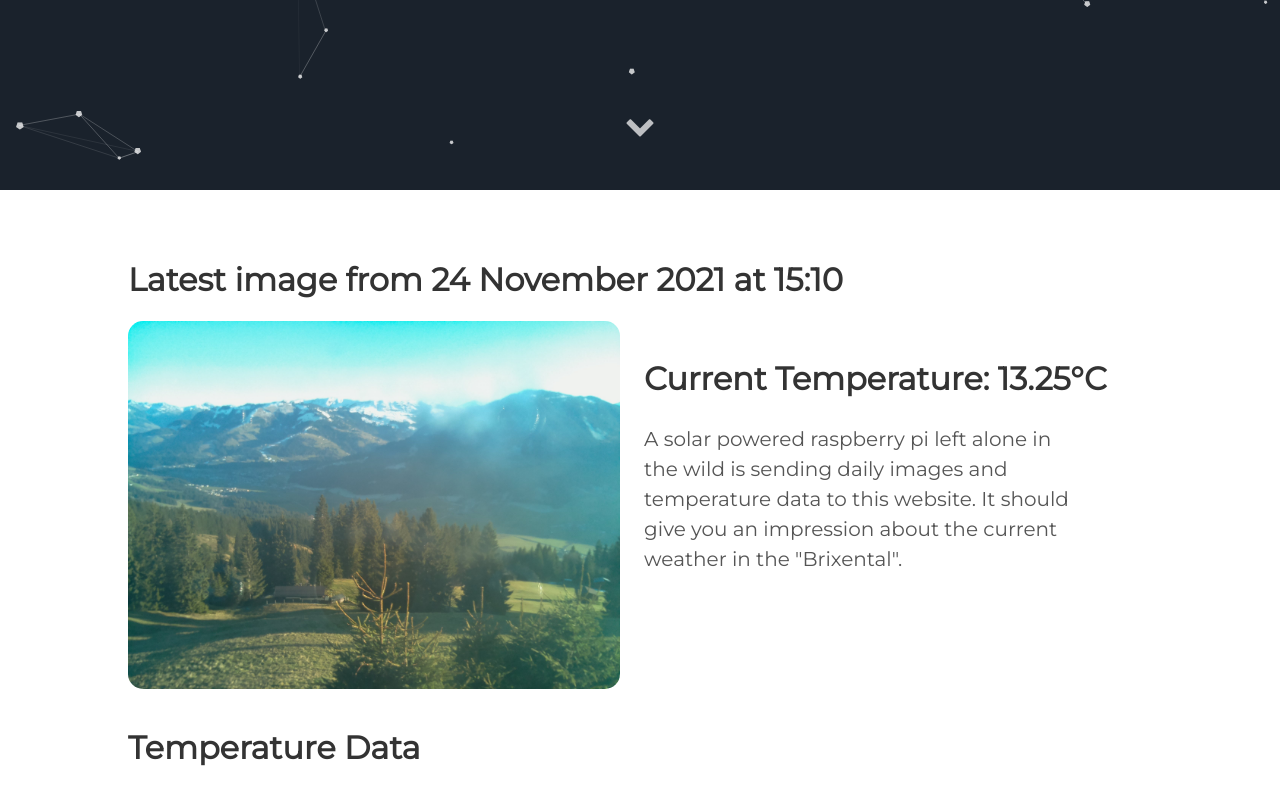
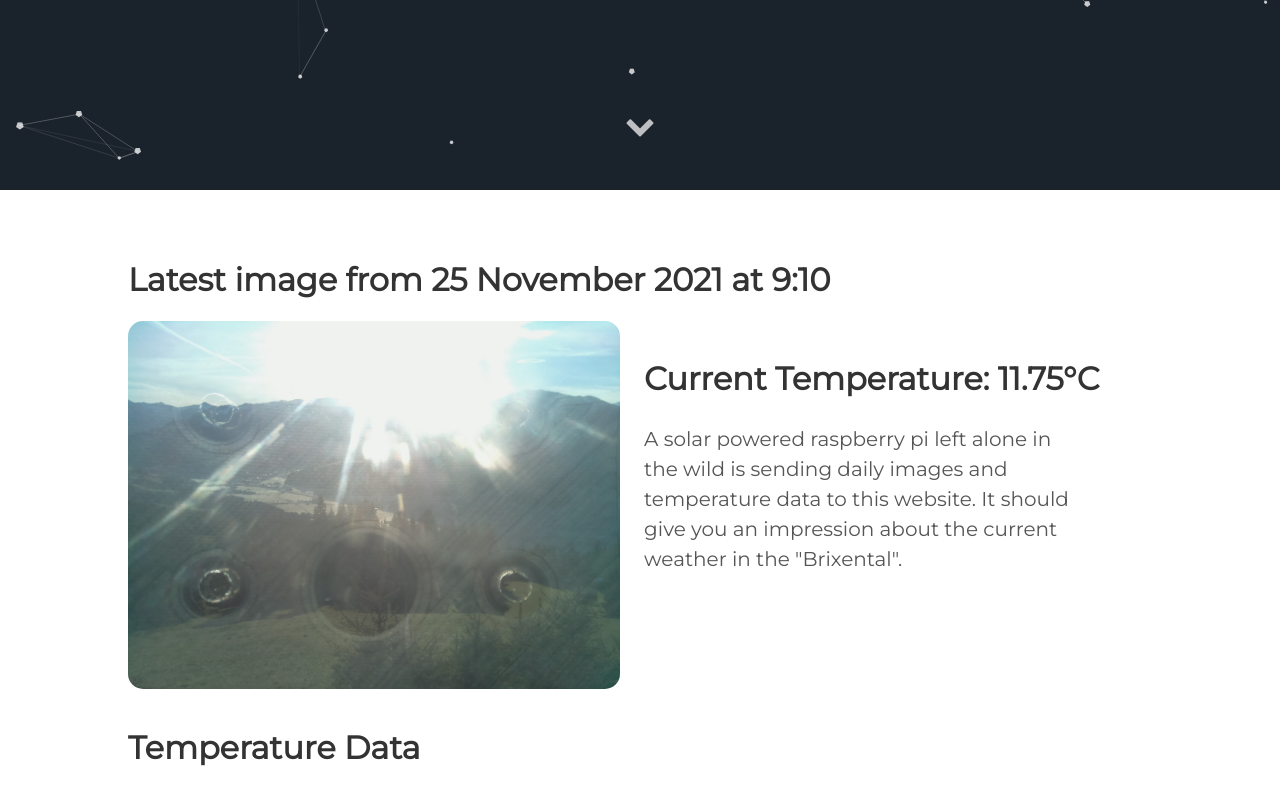
Before and after one commit to vektorious/vektorious.github.io, a Jekyll site: the page built from resources/huette.md, in a window 1280 px wide and 900 px high, scrolled down 710 px. Shown: the top 805 px of the window. Built offline with Jekyll 4.4.1, drawn with Linux system fonts in a browser that asks for light colours.

Commit message:
I'm a bot beep boop

```diff
--- a/resources/huette.md
+++ b/resources/huette.md
@@ -6,13 +6,13 @@ image: '/assets/img/'
 description: 'Live image from the Austrian alps'
 twitter_text: ' '
 ---
-## Latest image from 24 November 2021 at 15:10
+## Latest image from 25 November 2021 at  9:10
 <div class="huette">
   <div class="huette-image">
     <img src="{{ "/assets/img/huette.jpg" | prepend: site.baseurl }}">
   </div>
   <div class="huette-text">
-        <h2>Current Temperature: 13.25°C</h2>
+        <h2>Current Temperature: 11.75°C</h2>
         <p>A solar powered raspberry pi left alone in the wild is sending daily images and temperature data to this website. It should give you an impression about the current weather in the "Brixental".</p>
 
   </div>
```
Also changed, not shown: rpi-script/2021-11-25_090910.txt (renamed from rpi-script/2021-11-24_150909.txt, +5 -5 lines), rpi-script/huette.md (+2 -2 lines), assets/img/huette.jpg, assets/img/temp_plot.png, rpi-script/temp_plot.png, 1 other file.
